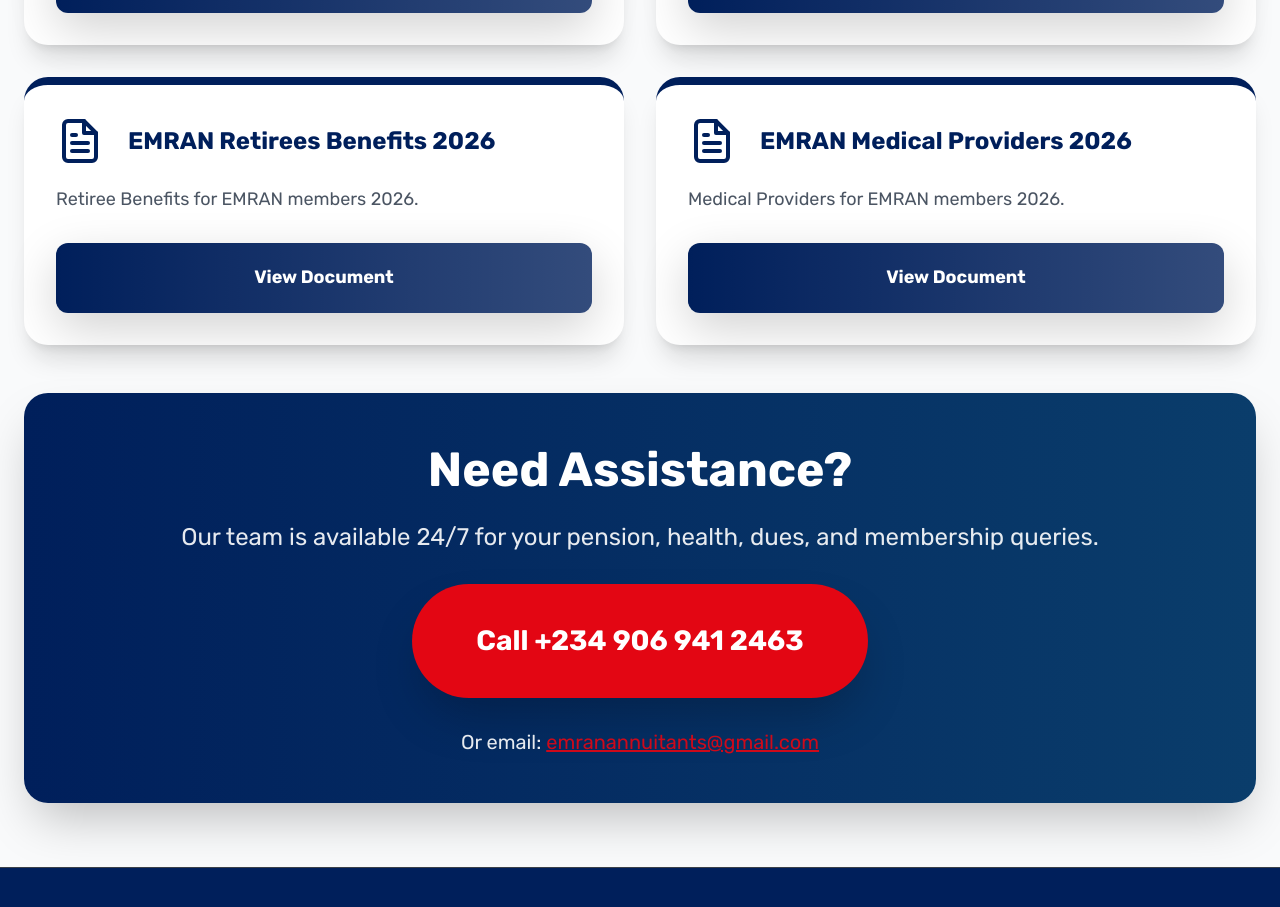
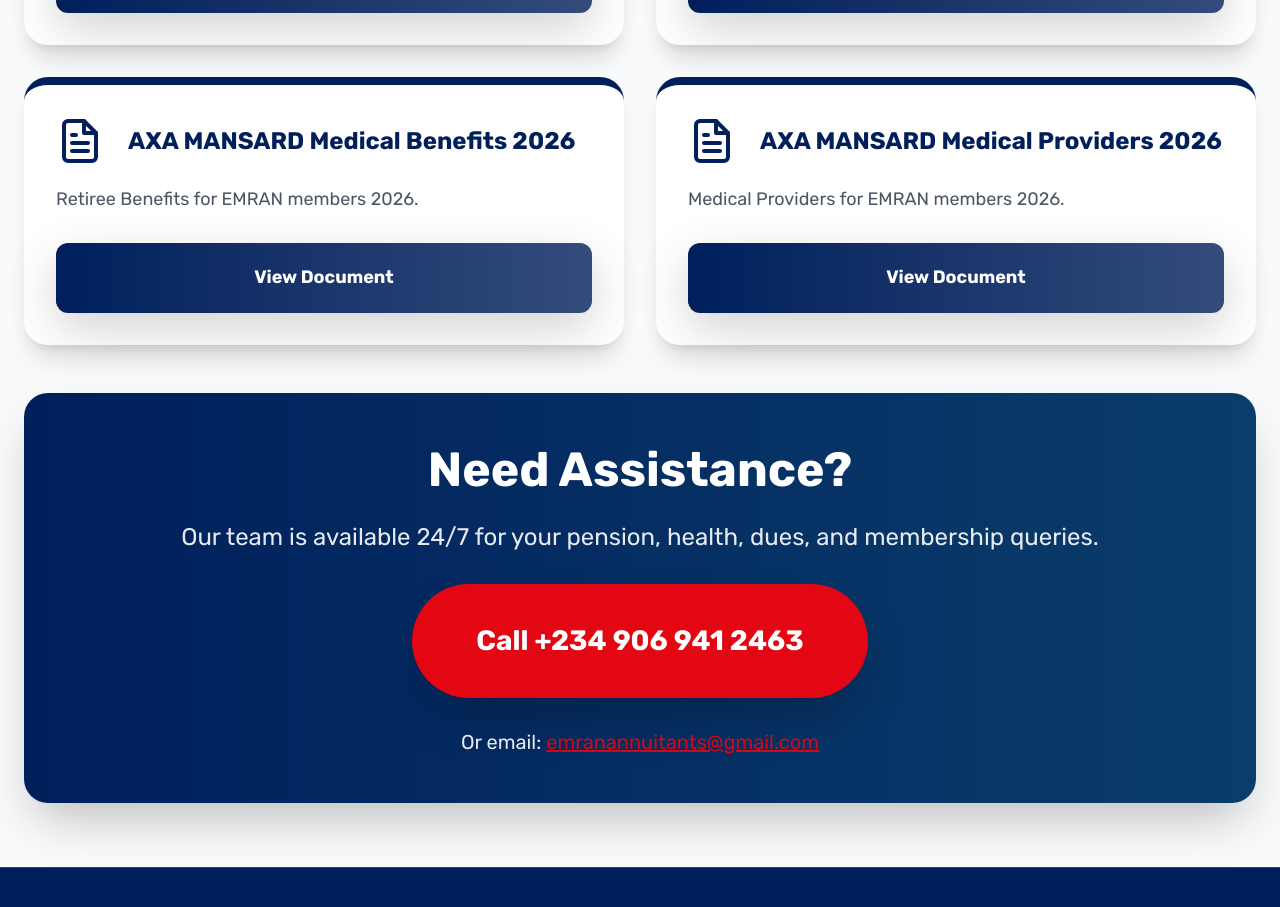
Before and after one commit to Bootstrap02/Mobilretirees, a React (Create React App) app: page /dashboard/1 in a window 1280 px wide. Shown: the part 2237-3144 px from the top of the page. Built offline with nearby package versions, Linux system fonts and the light colour scheme; no server answers; sample sign-in values are in the browser's storage; a web font is replaced by a local one.

Commit message:
Update Dashboard.js

```diff
--- a/src/Pages/Dashboard.js
+++ b/src/Pages/Dashboard.js
@@ -437,8 +437,8 @@
               { title: 'EMRAN Newly Elected Executives 2026', desc: 'View the official EMRAN Newly Elected Executives in 2026.', href: executives, color: '#001F5B' },
               { title: 'EMRAN WhatsApp Rules and Regulations', desc: 'Rules and Regulations for Posting and Commenting on EMRAN WhatsApp.', href: whatsapp_rules, color: '#001F5B' },
               { title: 'EMRAN WhatsApp Penalties', desc: 'Penalties for offences on EMRAN WhatsApp Group.', href: whatsapp_penalties, color: '#001F5B' },
-              { title: 'EMRAN Retirees Benefits 2026', desc: 'Retiree Benefits for EMRAN members 2026.', href: retireesBenefit, color: '#001F5B' },
-              { title: 'EMRAN Medical Providers 2026', desc: 'Medical Providers for EMRAN members 2026.', href: retireesProviders, color: '#001F5B' },
+              { title: 'AXA MANSARD Medical Benefits 2026', desc: 'Retiree Benefits for EMRAN members 2026.', href: retireesBenefit, color: '#001F5B' },
+              { title: 'AXA MANSARD Medical Providers 2026', desc: 'Medical Providers for EMRAN members 2026.', href: retireesProviders, color: '#001F5B' },
             ].map((doc, i) => (
               <div key={i} className="bg-white rounded-3xl shadow-xl p-8 hover:shadow-2xl transition flex flex-col justify-between"
                 style={{ borderTop: `8px solid ${doc.color}` }}>
```
